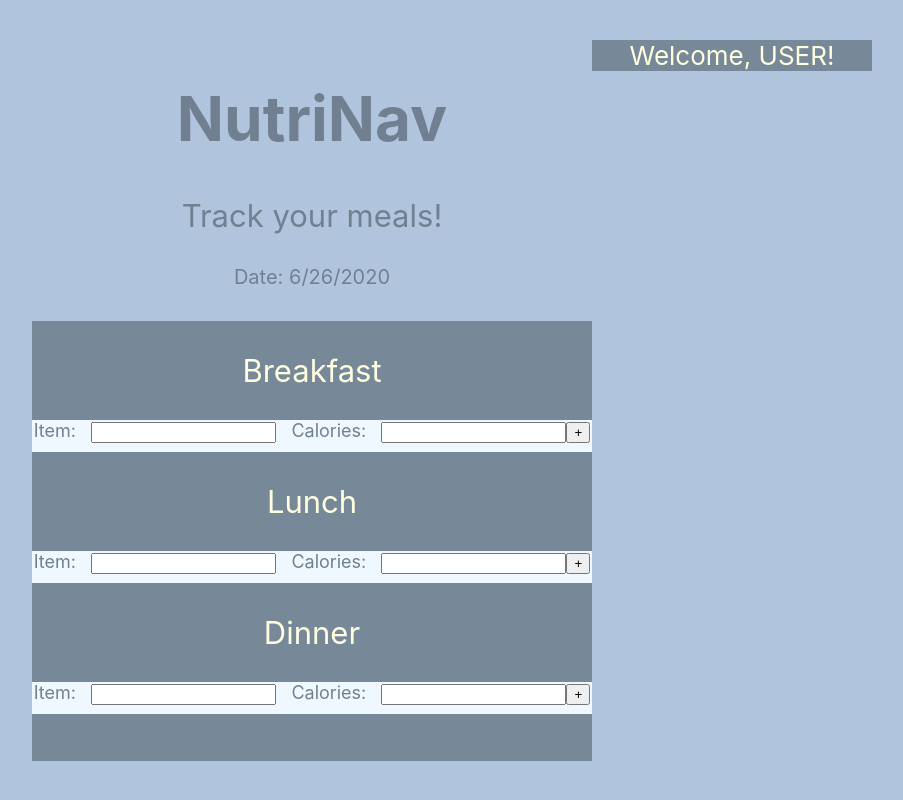
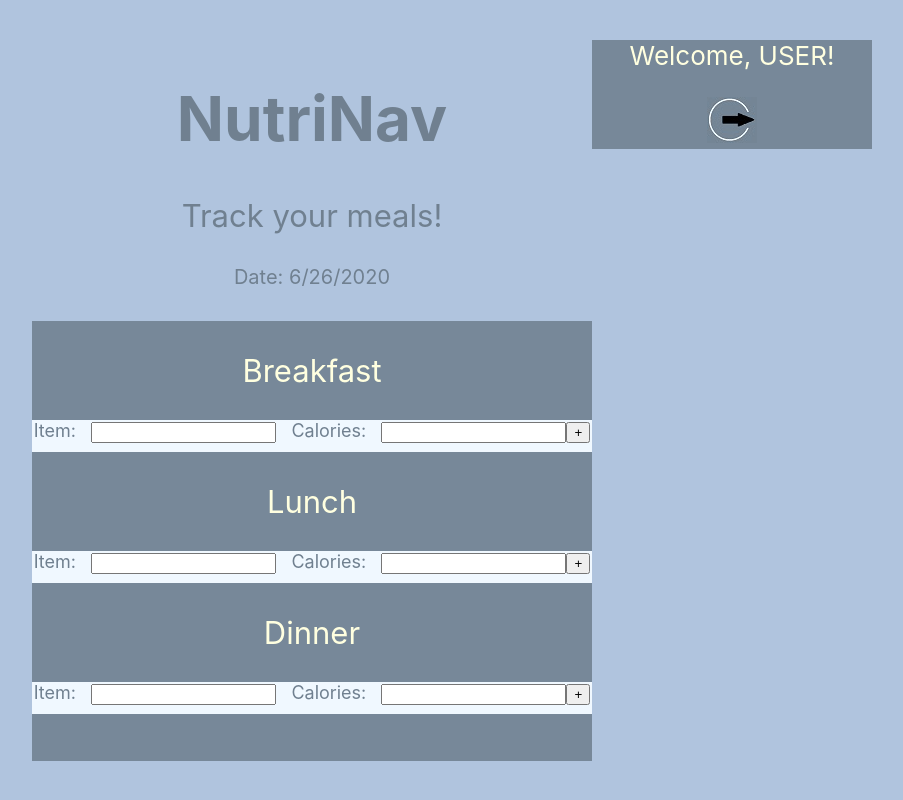
Before and after one commit to kylescoulter/NutritionApp, a React (Create React App) app in the folder client/: page / in a window 1280 px wide. Shown: the whole page, without its empty margins (328-1231 px from the left). Built offline with nearby package versions, Linux system fonts and the light colour scheme.

Commit message:
Addded custom logout image. Created Diary.js. Refactored code for multi-page support.

```diff
--- a/client/src/AccountContainer.js
+++ b/client/src/AccountContainer.js
@@ -6,6 +6,8 @@ export default class AccountContainer extends React.Component {
         return (
             <div className="AccountContainer">
                 Welcome, USER!
+                <p> </p>
+                <img src={require("./images/LogoutCustom.jpg")} alt="Log Out"/>
             </div>
         )
     }
--- a/client/src/App.js
+++ b/client/src/App.js
@@ -1,13 +1,11 @@
 import React from 'react';
 import './App.css';
-import DiaryContainer from "./DiaryContainer";
-import AccountContainer from "./AccountContainer";
+import Diary from "./Diary";
 
 function App() {
   return (
     <div className="App">
-        <AccountContainer />
-        <DiaryContainer />
+        <Diary/>
     </div>
   );
 }
--- /dev/null
+++ b/client/src/Diary.js
@@ -0,0 +1,15 @@
+import React from 'react';
+import './App.css';
+import DiaryContainer from "./DiaryContainer";
+import AccountContainer from "./AccountContainer";
+
+function Diary() {
+    return (
+        <div className="Diary">
+            <AccountContainer />
+            <DiaryContainer />
+        </div>
+    );
+}
+
+export default Diary;
```
Also changed, not shown: client/src/images/LogOutImage.jpg (added), client/src/images/LogoutCustom.jpg (added).
